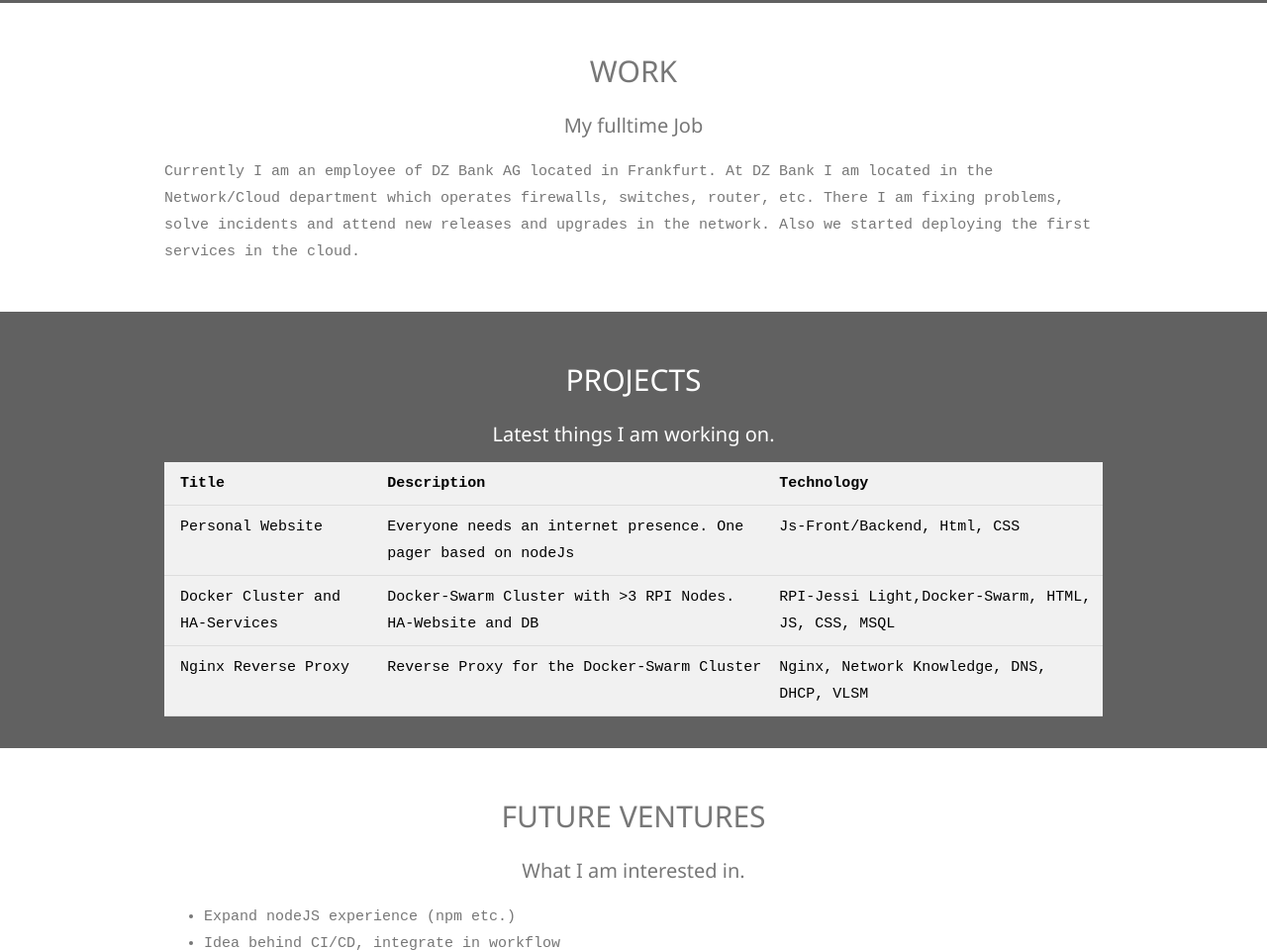
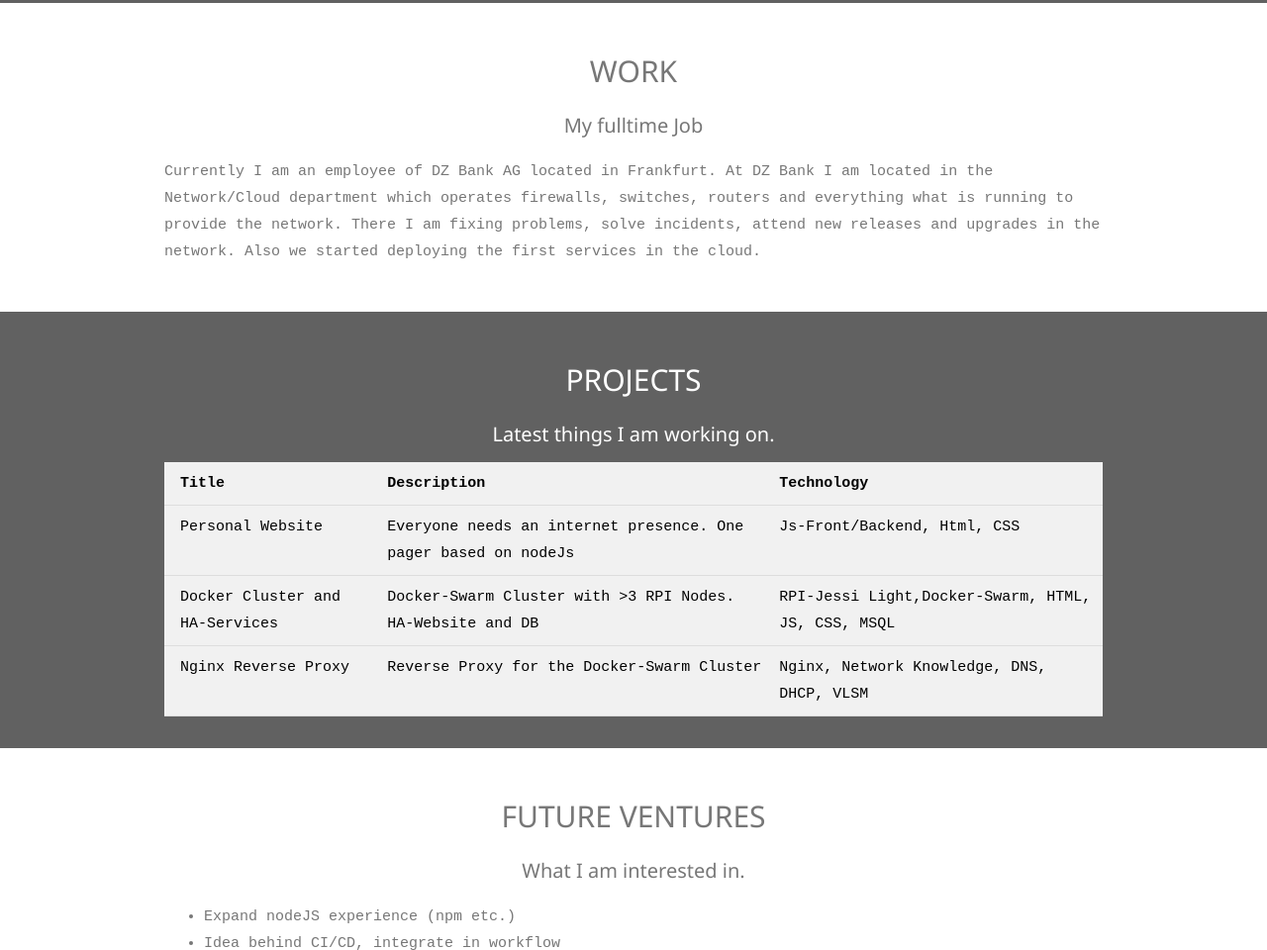
Before and after one commit to Nevana/personal-website, a website: page src/views/index.html in a window 1280 px wide. Shown: the part 2879-3839 px from the top of the page at 99% size. Drawn offline with Linux system fonts and the light colour scheme; files that its build step writes are made by us from their sources; files whose address does not match are found by name; a web font is replaced by a local one.

Commit message:
update spelling mistake

```diff
--- a/src/views/index.html
+++ b/src/views/index.html
@@ -168,8 +168,9 @@
         <h2 class="w3-center">WORK</h2>
         <h4 class="w3-center">My fulltime Job</h4>
         <p>Currently I am an employee of DZ Bank AG located in Frankfurt. At DZ Bank I am located in the Network/Cloud
-            department which operates firewalls, switches, router, etc. There I am fixing problems, solve incidents and
-            attend new releases and upgrades in the network. Also we started deploying the first services in the cloud.
+            department which operates firewalls, switches, routers and everything what is running to provide the
+            network. There I am fixing problems, solve incidents, attend new releases and upgrades in the network. Also
+            we started deploying the first services in the cloud.
         </p>
     </div>
     <div class="w3-dark-gray">
```
